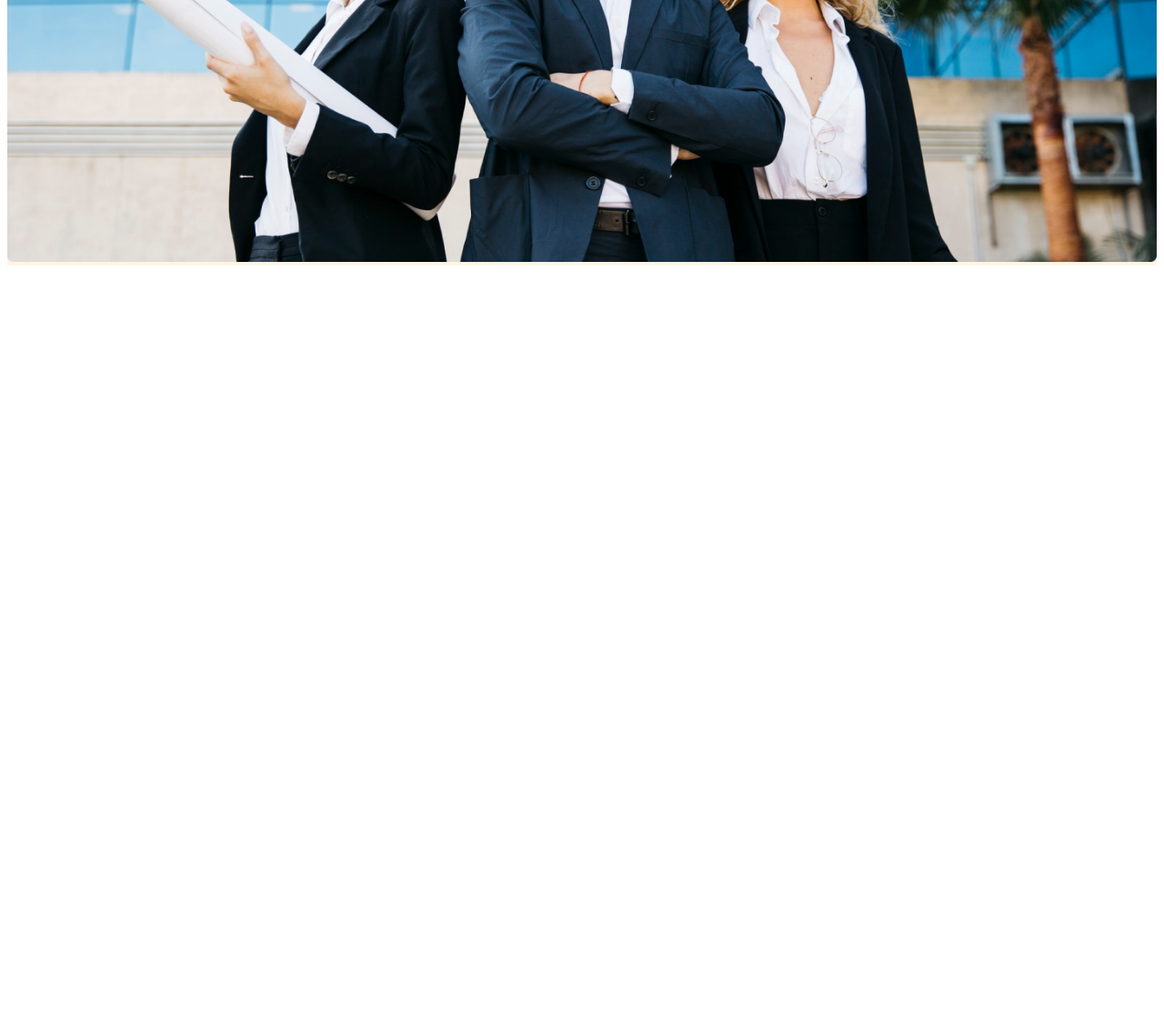
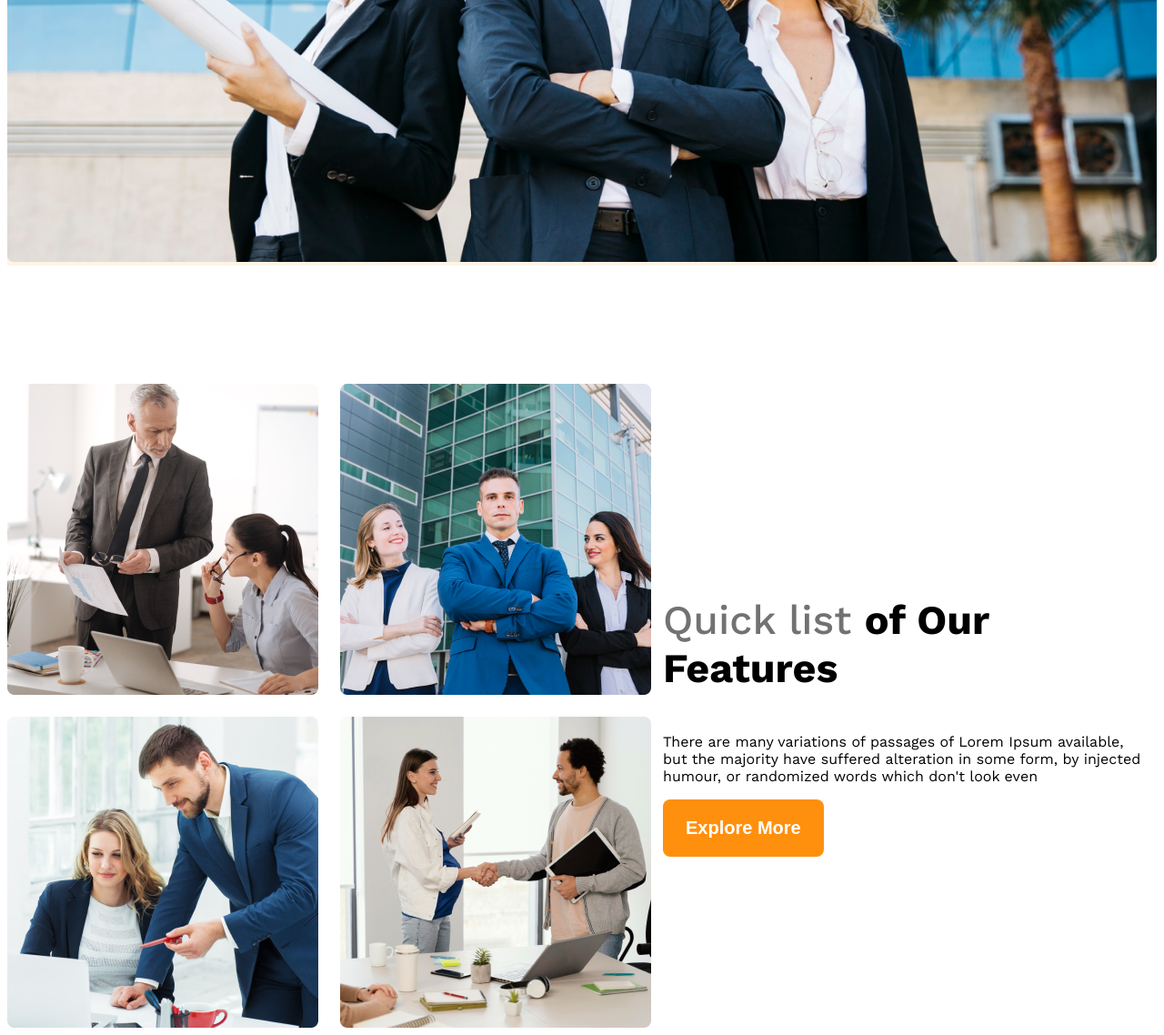
Before and after one commit to Sumonroy360/g3-architects-web, a plain HTML site: page index.html in a window 1280 px wide. Shown: the part 892-2030 px from the top of the page at 91% size. Before the commit the page ends 1192 px from the top, so only its background shows below. Drawn offline with nearby package versions, Linux system fonts and the light colour scheme.

Commit message:
Teams and feature sections added done

```diff
--- a/index.html
+++ b/index.html
@@ -27,7 +27,20 @@
           </div>
      </header>
      <main>
+          <section class="teams display-flex">
+               <div class="teams-img-container">
+                    <img src="images/team1.png" alt="">
+                    <img src="images/team2.png" alt="">
+                    <img src="images/team3.png" alt="">
+                    <img src="images/team4.png" alt="">
+               </div>
 
+               <div class="our-features-container">
+                    <h3 class="features-title"> <span id="quick-list" class="text-light-gray"> Quick list </span> <span>of Our</span> <span>Features</span></h3>
+                    <p class="features-description">There are many variations of passages of Lorem Ipsum available, but the majority have suffered alteration in some form, by injected humour, or randomized words which don't look even</p>
+                    <button class="btn-primary">Explore More</button>
+               </div>
+          </section>
      </main>
      <footer>
 
--- a/style.css
+++ b/style.css
@@ -36,7 +36,14 @@
   border-radius: 8px;
   border: none;
  }
+main{
+  max-width: 1440px;
+  margin: 0 auto;
+}
 
+main > section{
+  margin-top: 130px;
+}
    /* header style */
 
    /* navbar related style */
@@ -56,14 +63,15 @@
      margin-left: 30px;
    }
 
-   .nav-links{
+   .nav-links a{
      text-decoration: none;
      font-weight: 500;
    }
 
+
    .navbar, .banner{
      max-width: 1440px;
-     margin: 0 auto;
+     margin: 0px auto;
    }
 
    /* banner related style */
@@ -91,3 +99,31 @@
   }
 
 }
+
+
+/* Teams and features related style */
+
+.teams{
+  align-items: center;
+
+}
+
+.teams-img-container{
+  display: grid;
+  grid-template-columns:repeat(2, 1fr);
+  gap: 24px;
+}
+
+.our-features-container{
+  margin-left: 13px;
+  max-width: 530px;
+}
+
+.features-title{
+  font-size: 2.8rem;
+  font-weight: 700;
+}
+
+#quick-list{
+  font-weight: 500;
+}
```
